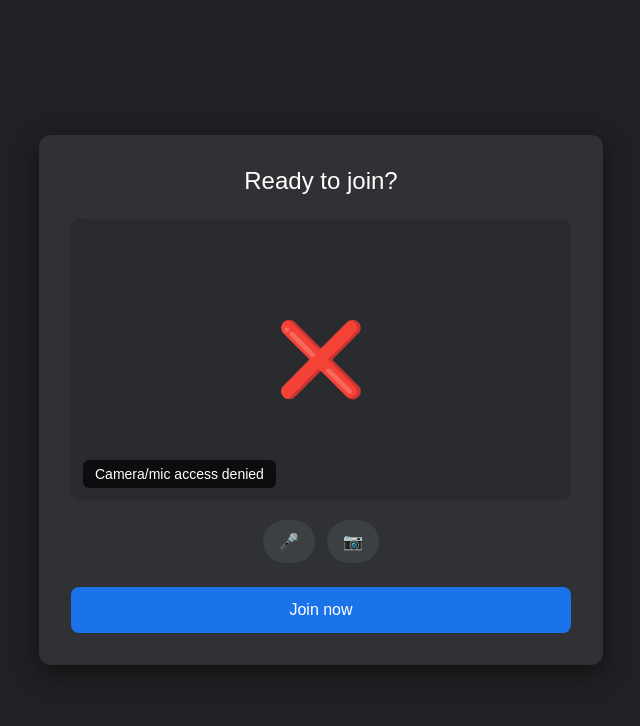
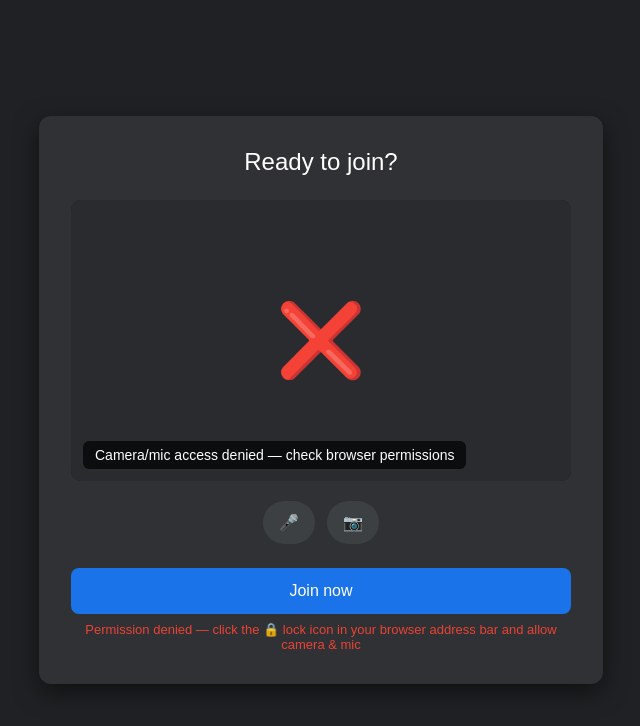
Before and after one commit to Kavya12G/LetsMeet-WebRTC, a Python web app: template app/templates/index.html in a window 1280 px wide. Shown: the top 726 px of the page, without its empty margins (319-959 px from the left). Run offline with Jinja, Linux system fonts and the light colour scheme; the template is opened without the code that fills it, so the values that code supplies are empty.

Commit message:
fix: better camera/mic error message

```diff
--- a/app/templates/index.html
+++ b/app/templates/index.html
@@ -483,7 +483,15 @@ async function initPrejoin(){
     console.error("Camera/mic access denied:", e)
     document.getElementById("prejoinAvatar").style.display = "flex"
     document.getElementById("prejoinAvatar").textContent = "❌"
-    document.getElementById("prejoinName").textContent = "Camera/mic access denied"
+    document.getElementById("prejoinName").textContent = "Camera/mic access denied — check browser permissions"
+    // Show a more visible error
+    const card = document.querySelector(".prejoin-card")
+    const err = document.createElement("p")
+    err.style.cssText = "color:#ea4335;text-align:center;font-size:13px;margin:8px 0 0 0;"
+    err.textContent = e.name === "NotAllowedError"
+      ? "Permission denied — click the 🔒 lock icon in your browser address bar and allow camera & mic"
+      : "Error: " + e.message
+    card.appendChild(err)
   }
 }
 
```
